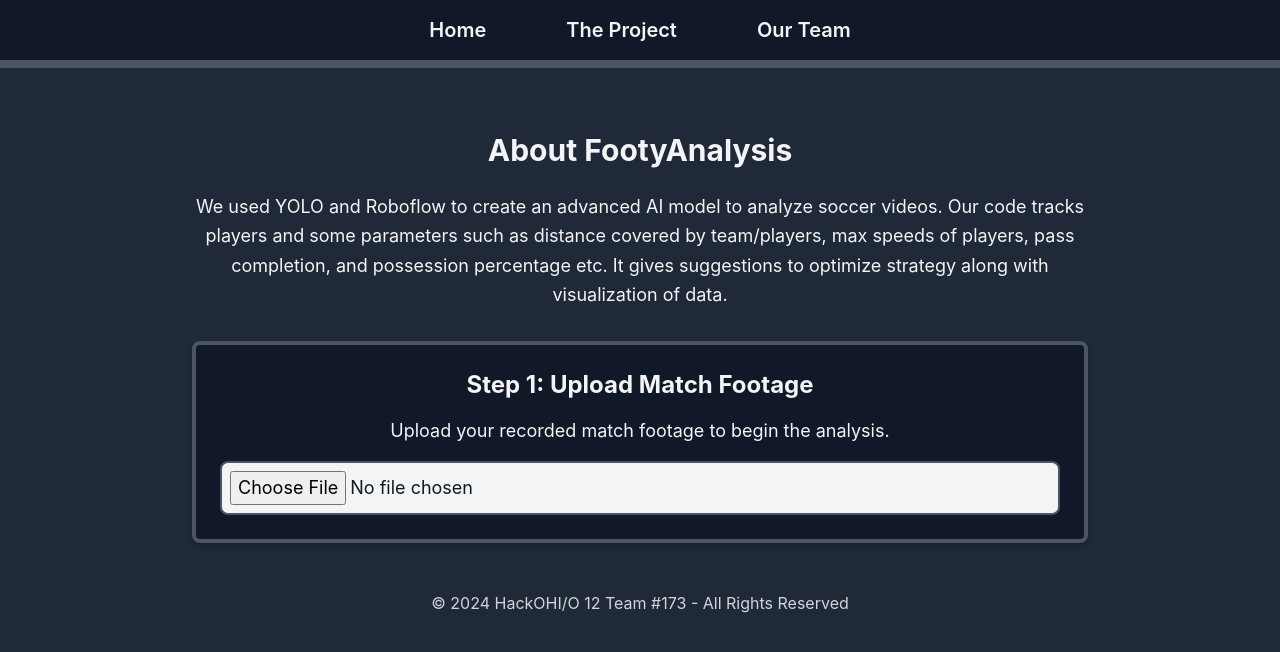
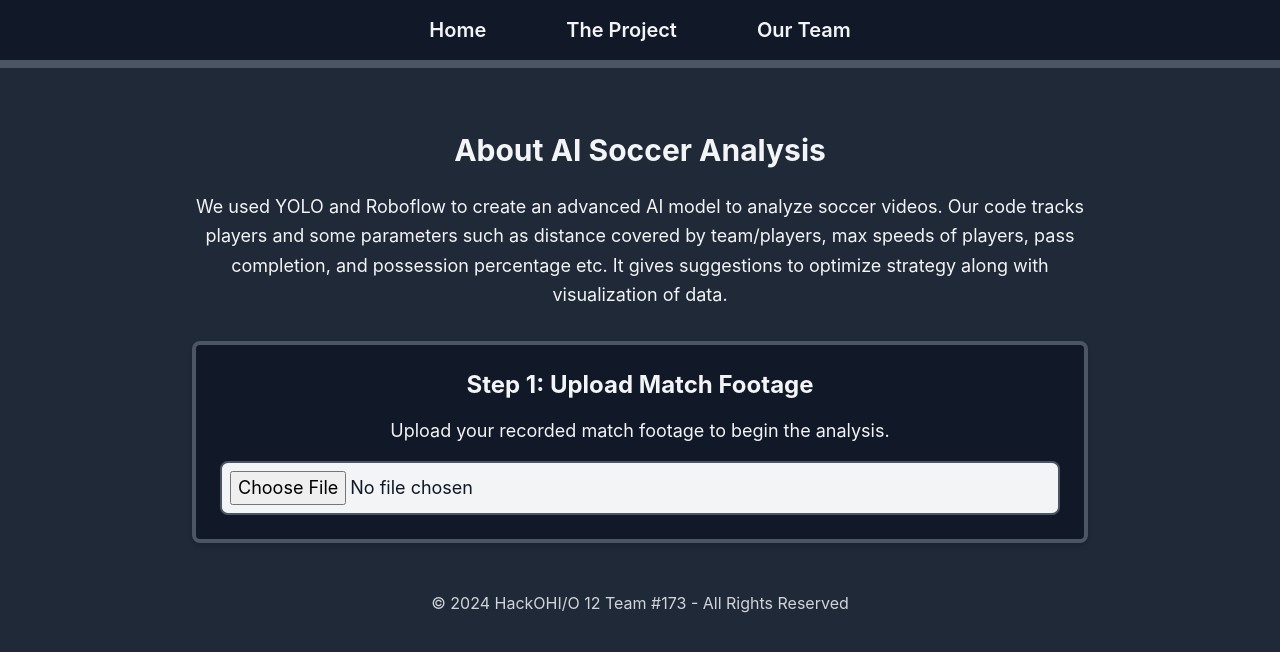
Before and after one commit to kirawatase/ai_soccer_analysis, a React (Vite) app in the folder foot-analysis-front-end/: page /project in a window 1280 px wide. Shown: the top 652 px of the page. Built offline with nearby package versions, Linux system fonts and the light colour scheme.

Commit message:
name change

```diff
--- a/foot-analysis-front-end/src/Project.jsx
+++ b/foot-analysis-front-end/src/Project.jsx
@@ -49,7 +49,7 @@ const Project = () => {
   return (
     <div className="font-apple bg-gray-800 min-h-screen py-16 px-8">
       <div className="max-w-4xl mx-auto text-center">
-        <h1 className="text-3xl font-bold text-gray-100 mb-6">About FootyAnalysis</h1>
+        <h1 className="text-3xl font-bold text-gray-100 mb-6">About AI Soccer Analysis</h1>
         <p className="text-lg leading-relaxed text-gray-100 mb-8">
           We used YOLO and Roboflow to create an advanced AI model
           to analyze soccer videos. Our code tracks players and some parameters
```
